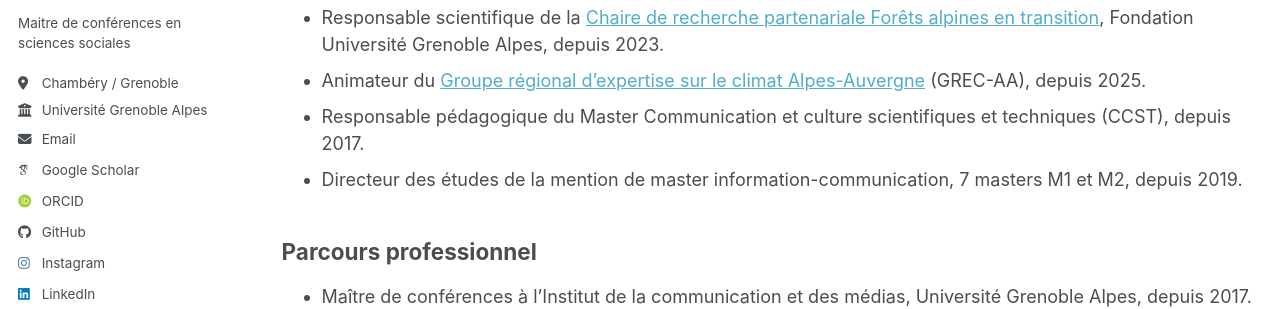
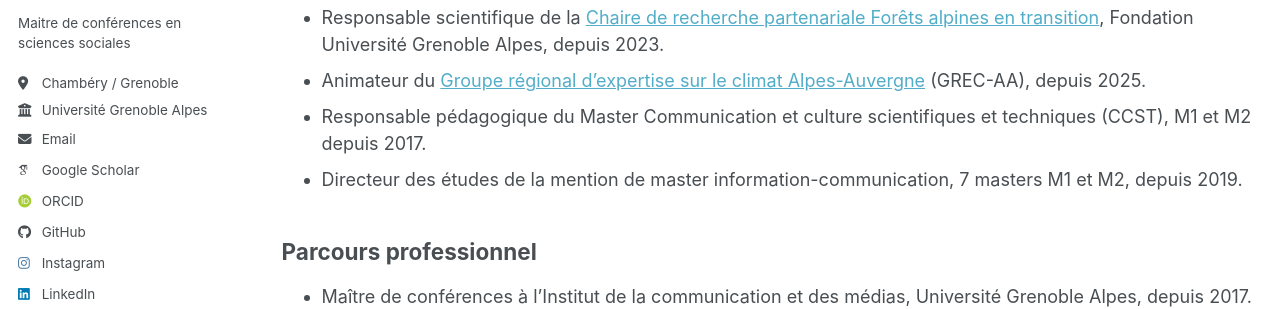
Before and after one commit to mikaelchambru/mikaelchambru.github.io, a Jekyll site: the page built from _pages/cv.md, in a window 1280 px wide and 1336 px high. Shown: the part 321-630 px from the top of the window. Built offline with Jekyll 4.4.1, drawn with Linux system fonts in a browser that asks for light colours; some web fonts are replaced; a script bundle is joined from its source files by our own code; library files that are not in the unit come from our copies.

Commit message:
Update cv.md

```diff
--- a/_pages/cv.md
+++ b/_pages/cv.md
@@ -13,7 +13,7 @@ Télécharger mon CV académique complet.
 * Coordinnateur scientifique du [Laboratoire d’excellence Innovation et transitions territoriales en montagne](https://labexittem.fr) (Labex ITTEM), depuis 2022.
 * Responsable scientifique de la [Chaire de recherche partenariale Forêts alpines en transition](https://foretalpine.hypotheses.org), Fondation Université Grenoble Alpes, depuis 2023.
 * Animateur du [Groupe régional d’expertise sur le climat Alpes-Auvergne](https://grec-alpes-auvergne.osug.fr) (GREC-AA), depuis 2025.
-* Responsable pédagogique du Master Communication et culture scientifiques et techniques (CCST), depuis 2017.
+* Responsable pédagogique du Master Communication et culture scientifiques et techniques (CCST), M1 et M2 depuis 2017.
 * Directeur des études de la mention de master information-communication, 7 masters M1 et M2, depuis 2019.
 
 ## Parcours professionnel
```
